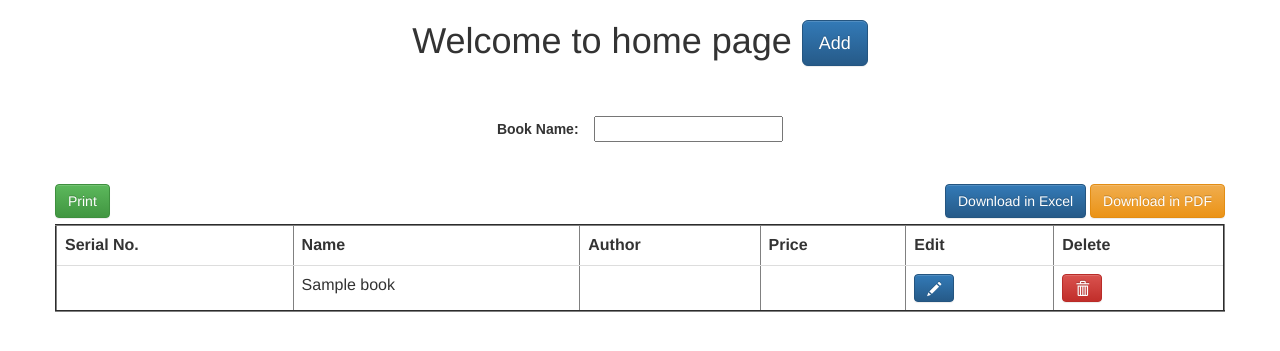
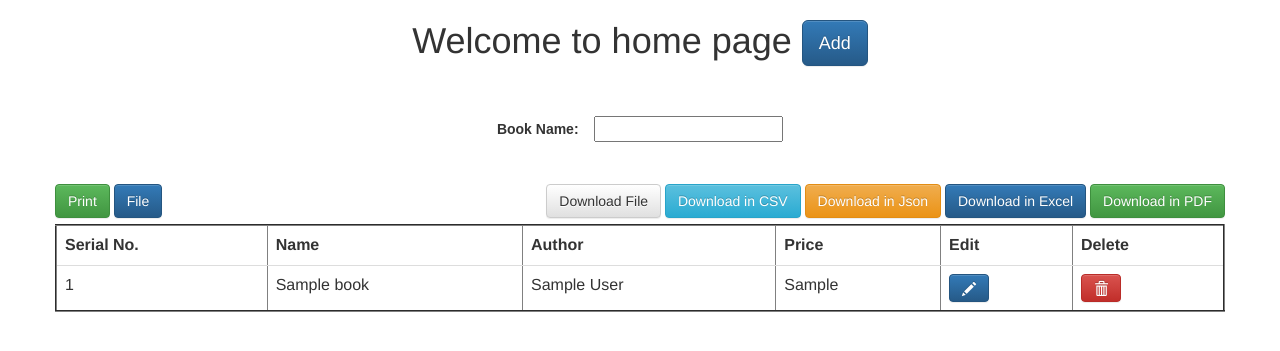
Before and after one commit to Md-Hiccup/LerningInVL, a Django app: page / in a window 1280 px wide. Shown: the top 351 px of the page. Run offline with Django 3.2, Linux system fonts and the light colour scheme; tables that the repository leaves empty hold one stand-in row (values such as "Sample post"); some libraries are stand-ins or nearby versions.

Commit message:
uploading file

```diff
--- a/FileDownload/files/file_download_app/admin.py
+++ b/FileDownload/files/file_download_app/admin.py
@@ -1,6 +1,7 @@
 from django.contrib import admin
 
-from .models import Book
+from .models import Book, Document
 
 # Register your models here.
 admin.site.register(Book)
+admin.site.register(Document)
--- a/FileDownload/files/file_download_app/models.py
+++ b/FileDownload/files/file_download_app/models.py
@@ -8,3 +8,9 @@ class Book(models.Model):
 
     def __str__(self):
         return self.name
+
+class Document(models.Model):
+    # title = models.CharField(max_length=255, blank=True)
+    document = models.FileField(upload_to='documents/')
+    # document = models.FileField(upload_to='documents/%Y/%m/%d/')
+    uploaded_at = models.DateTimeField(auto_now_add=True)
--- a/FileDownload/files/file_download_app/static/js/auto.js
+++ b/FileDownload/files/file_download_app/static/js/auto.js
@@ -1,42 +1,12 @@
 $(function () {
-    // window.tdata = JSON.parse('{{content}}')
-    // var data = {{ book.name }}
-    console.log('data : ', (data))
-    const a = []
-    for (var i = 0; i < data.length; i++) {
-        console.log(data)
+    var d = JSON.parse(data)
+    // console.log('data : ', d)
+    const availableTags = []
+    for (var i = 0; i < d.length; i++) {
+        availableTags.push(d[i].fields.name)
     }
-    var availableTags = [
-        "ActionScript",
-        "AppleScript",
-        "Artificial Intelligence",
-        "Asp",
-        "Api",
-        "BASIC",
-        "C",
-        "C++",
-        "Clojure",
-        "COBOL",
-        "ColdFusion",
-        "Django",
-        "Erlang",
-        "Fortran",
-        "Groovy",
-        "Haskell",
-        "Java",
-        "JavaScript",
-        "jQuery",
-        "Lisp",
-        "Machine Learning",
-        "Node js",
-        "Perl",
-        "PHP",
-        "Python",
-        "Ruby",
-        "Ruby on Rails",
-        "Scala",
-        "Scheme"
-    ];
+    // var availableTags = ["ActionScript","AppleScript","Artificial Intelligence","Asp","Api","BASIC","C","C++","Clojure","COBOL","ColdFusion","Django","Erlang","Fortran",
+        // "Groovy","Haskell","Java","JavaScript","jQuery","Lisp","Machine Learning","Node js","Perl","PHP","Python","Ruby","Ruby on Rails","Scala", "Scheme" ];
     $("#search-book").autocomplete({
         source: function( request, response ) {
             var matcher = new RegExp( "^" + $.ui.autocomplete.escapeRegex( request.term ), "i" );
@@ -50,19 +20,15 @@ $(function () {
             AutoCompleteSelectHandler(event, ui)
         },
     });
+    $('#print').on('click', function(){
+        $("#home-content").css("display",'none')
+        window.print('#mytable')
+        $("#home-content").css("display", 'block')
+    })
 
-    // $('#search').click(function () {
-    //     alert('hello');
-    // })
 });
 
 function AutoCompleteSelectHandler(event, ui) {
     var selectedObj = ui.item;
     console.log(selectedObj, ui)
 }
-
-//   keeps same width as box
-// jQuery.ui.autocomplete.prototype._resizeMenu = function () {
-//     var ul = this.menu.element;
-//     ul.outerWidth(this.element.outerWidth());
-// }
--- a/FileDownload/files/file_download_app/templates/file/home.html
+++ b/FileDownload/files/file_download_app/templates/file/home.html
@@ -6,11 +6,12 @@
 <!-- Static file /static/js/auto.js -->
 	<script src="https://code.jquery.com/jquery-1.12.4.js"></script>
 	<script>
-        var data = "{{ content | safe | escapejs }}";
+		var data = "{{ data | safe | escapejs }}";
 	</script>
 	<script src="static/js/auto.js"></script>
 
 <div>
+	<div id="home-content">
 	<h1>Welcome to home page
 		<a href="/book/new/"><button class="btn btn-lg btn-primary">Add</button></a>
 	</h1>
@@ -23,33 +24,48 @@
 	<br><br>
 	<div>
 		<div class="pull-left">
-            <button class="btn btn-success ">Print</button>
+			<button class="btn btn-success " id='print'>Print</button>
+			<a href='upload/' class="btn btn-primary">File</a>
 		</div>
 		<div class="pull-right">
-            <a href="download/excel/">
-                <button class="btn btn-primary" name="pdf">Download in Excel</button>
+			<a href="download/file/" class="btn btn-default" name="file">
+				Download File
 			</a>
-            <a href="download/pdf/">
-                <button class="btn btn-warning">Download in PDF</button>
+			<a href="download/csv/" class="btn btn-info" name="csv">
+				Download in CSV
+			</a>
+			<a href="download/json/" class="btn btn-warning" name="json">
+				Download in Json
+			</a>
+			<a href="download/excel/" class="btn btn-primary" name="excel">
+				Download in Excel
+			</a>
+			<a href="download/pdf/" class="btn btn-success" name="pdf">
+				Download in PDF
 			</a>
 		</div>
 	</div>
+	</div>
 	<br><br>
-    <table border=2 class="table" id="mytable">
+	<div id="table-data">
+	<table border=2 class="table" id='mytable'>
 		<tr>
 			<th>Serial No.</th>
 			<th>Name</th>
 			<th>Author</th>
 			<th>Price</th>
+			<div class='hide-me'>
 				<th>Edit</th>
 				<th>Delete</th>
+			</div>
 		</tr>
-        {% for c in content %}
+		{% for c in context %}
 		<tr>
 			<td>{{c.id}}</td>
 			<td>{{c.name}}</td>
 			<td>{{c.author}}</td>
 			<td>{{c.price}}</td>
+			<div class='hide-me'>
 				<td>
 				<a class="btn btn-primary" href="/book/{{c.pk}}/edit/">
 					<span class="glyphicon glyphicon-pencil"></span>
@@ -60,8 +76,10 @@
 					<span class="glyphicon glyphicon-trash"></span>
 				</a>
 			</td>
+		</div>
 		</tr>
 		{% endfor%}
 	</table>
 	</div>
+</div>
 {% endblock %}
--- a/FileDownload/files/file_download_app/urls.py
+++ b/FileDownload/files/file_download_app/urls.py
@@ -1,4 +1,6 @@
 from django.urls import path
+from django.conf import settings
+from django.conf.urls.static import static
 
 from . import views
 
@@ -11,10 +13,19 @@ urlpatterns = [
     path('book/<int:pk>/edit/', views.edit_book, name='edit_book'),
     path('book/delete/<int:pk>/', views.delete_book, name='delete_book'),
 
-    #   Download File in Excel and Pdf
+    #   Download File in Simple Flat file, CSV, Json, Excel, and Pdf format
+
+    path('download/file/', views.download_in_file, name='download_in_file'),
+    path('download/csv/', views.download_in_csv, name='download_in_csv'),
+    path('download/json/', views.download_in_json, name='download_in_json'),
     path('download/excel/', views.download_in_excel, name='download_in_excel'),
     path('download/pdf/', views.download_in_pdf, name='download_in_pdf'),
 
-    #   Search Book from DB
-    path('api/get_book_names/', views.get_book_names, name='get_book_names'),
+    path('upload/', views.uploadfile, name='uploadfile'),
+    # path('upload/demofile', views.upload_file, name='upload_file'),
+    path('upload/fileupload/', views.model_form_upload, name='model_form_upload')
+
 ]
+
+if settings.DEBUG:
+    urlpatterns += static(settings.MEDIA_URL, document_root=settings.MEDIA_ROOT)
--- a/FileDownload/files/file_download_app/views.py
+++ b/FileDownload/files/file_download_app/views.py
@@ -1,5 +1,5 @@
 from django.shortcuts import render, redirect, get_object_or_404
-from django.http import HttpResponse, JsonResponse
+from django.http import HttpResponse, JsonResponse, HttpResponseRedirect
 # from django.utils import timezone
 
 #   For Downloading File in Excel and Pdf
@@ -8,45 +8,24 @@ from io import BytesIO
 from reportlab.pdfgen import canvas
 
 #   For Searching File
-import json
+# import json
+from django.core.serializers import serialize
 
+from .models import Book, Document
+from .forms import BookForm, DocumentForm
 
-from .models import Book
-from .forms import BookForm
 
 ###############   Home Page   #######################
 
 def index(request):
-    content = list(Book.objects.values('name'))
-    # context = json.dumps(content)
-    # content = Book.objects.values()
-    context = { 'content': content }
-    return render(request, 'file/home.html', context)
+    # For displaying data on Home page
+    context = (Book.objects.values())
+
+    # For autocomplete search box
+    data = serialize('json', Book.objects.all())
+
+    return render(request, 'file/home.html', { 'data': data, 'context': context})
     # return HttpResponse("Welcome to home")
-
-###############   Searching Book   #######################
-def all_books(request):
-    books = Book.objects.all()
-    return JsonResponse(books)
-
-def get_book_names(request):
-    # query = request.GET.get('term', '')
-    if request.is_ajax():
-        return HttpResponse("Request is ajax")
-        q = request.GET.get('term', '')
-        books = Book.objects.filter(name__icontains=q)
-        results = []
-        for b in books:
-            book_json = {}
-            book_json = b.name
-            # basic_user_json['id'] = user.pk
-            # basic_user_json['value'] = user.first_name+" "+  user.last_name
-            results.append(book_json)
-        data = json.dumps(results)
-    else:
-        data = 'fail'
-    mimetype = 'application/json'
-    return HttpResponse(data, mimetype)
 
 
 ###############   For Adding a new Book   #######################
@@ -150,3 +129,39 @@ def download_in_pdf(request):
     buffer.close()
     response.write(pdf)
     return response
+
+############## Download File in Simple Format ##########################
+
+def download_in_file(request):
+    return HttpResponse("Download File in simple format")
+
+############## Download File in CSV forat ##########################
+
+def download_in_csv(request):
+    return HttpResponse("Download File in csv format")
+
+############## Download File in JSON format ##########################
+
+def download_in_json(request):
+    return HttpResponse("Download File in json format")
+
+
+
+
+############# Upload File ##########################################
+
+def uploadfile(request):
+    documents = Document.objects.all()
+    return render(request, 'file/files.html', { 'documents' :  documents })
+
+def model_form_upload(request):
+    if request.method == 'POST':
+        form = DocumentForm(request.POST, request.FILES)
+        if form.is_valid():
+            form.save()
+            return redirect('uploadfile')
+    else:
+        form = DocumentForm()
+    return render(request, 'file/upload.html', {
+        'form': form
+    })
--- a/FileDownload/files/files/settings.py
+++ b/FileDownload/files/files/settings.py
@@ -121,3 +121,7 @@ USE_TZ = True
 STATIC_URL = '/static/'
 
 # STATIC_ROOT = os.path.join(BASE_DIR, 'static')
+STATIC_ROOT = os.path.join(BASE_DIR, 'staticfiles')
+
+MEDIA_URL = '/media/'
+MEDIA_ROOT = os.path.join(BASE_DIR, 'media')
```
Also changed, not shown: FileDownload/files/file_download_app/forms.py (+6 -1 lines), FileDownload/files/file_download_app/templates/file/files.html (added, +36 -0 lines), FileDownload/files/file_download_app/templates/file/upload.html (added, +14 -0 lines), FileDownload/files/file_download_app/migrations/0002_document.py (added), FileDownload/files/file_download_app/migrations/0003_remove_document_title.py (added), FileDownload/files/media/documents/IMG_20180402_122308.jpg (added), 5 other files. Lines whose indentation alone changed are shown as unchanged.
